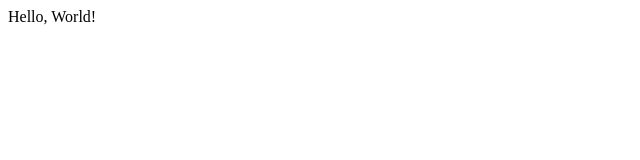
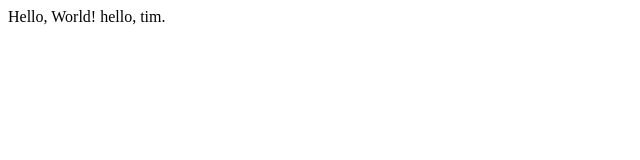
Before and after one commit to iqcz/gitdemo, a plain HTML site: page index.html in a window 1280 px wide. Shown: the full height of the page, 0-640 px from the left. Drawn offline with Linux system fonts and the light colour scheme.

Commit message:
feat:add one line.

```diff
--- a/index.html
+++ b/index.html
@@ -3,5 +3,7 @@
 	</head>
 	<body>
 		Hello, World!
+
+		hello, tim.
 	</body>
 </html>
```
